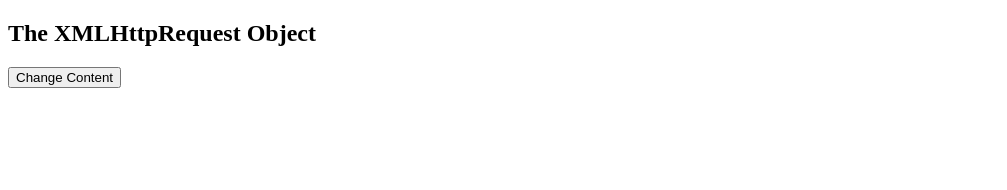
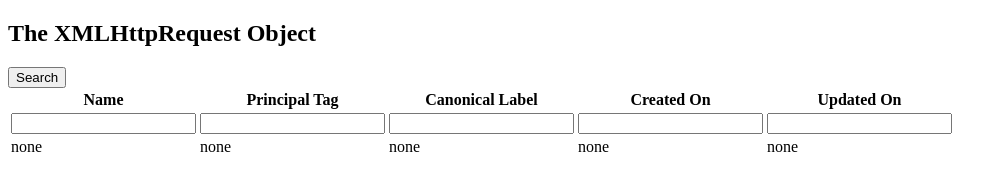
Before and after one commit to adamgcraig/NPDSSearch, a plain HTML site: page NPDSSearch1.html in a window 1280 px wide. Shown: the whole page, without its empty margins (0-1007 px from the left). Drawn offline with Linux system fonts and the light colour scheme.

Commit message:
Backup what we have to NPDSSearch1.html.

```diff
--- a/NPDSSearch1.html
+++ b/NPDSSearch1.html
@@ -4,20 +4,73 @@
 
 <div id="demo">
 <h2>The XMLHttpRequest Object</h2>
-<button type="button" onclick="loadDoc()">Change Content</button>
+<button type="button" onclick="loadDoc()">Search</button>
+<table id="resultsTable">
+  <thead>
+  <tr>
+    <th>Name</th>
+    <th>Principal Tag</th>
+    <th>Canonical Label</th>
+    <th>Created On</th>
+    <th>Updated On</th>
+  </tr>
+  <tr>
+    <td><input id="nameInput" type="text"></td>
+    <td><input id="principalTagInput" type="text"></td>
+    <td><input id="canonicalLabelInput" type="text"></td>
+    <td><input id="createdOnInput" type="text"></td>
+    <td><input id="updatedOnInput" type="text"></td>
+  </tr>
+  </thead>
+  <tbody id="resultsRows">
+  <td>none</td>
+  <td>none</td>
+  <td>none</td>
+  <td>none</td>
+  <td>none</td>
+  </tbody>
+</table>
 </div>
 
 <script>
 function loadDoc() {
   const xhttp = new XMLHttpRequest();
   xhttp.onload = function() {
-    document.getElementById("demo").innerHTML =
-    this.responseText;
+    const xmlDoc = this.responseXML;
+    console.log("response:")
+    console.log(xmlDoc)
+    const results = xmlDoc.getElementsByTagName("NexusResRep");
+    console.log("results:")
+    console.log(results)
+    let rows = ""
+    for (let i = 0; i < results.length; i++) {
+      let result = results[i]
+      console.log("result"+i+":")
+      console.log(result)
+      let name = result.getElementsByTagName("Name")[0].innerHTML;
+      console.log("name:")
+      console.log(name)
+      let principalTag = result.getElementsByTagName("PrincipalTag")[0].innerHTML;
+      console.log("principal tag:")
+      console.log(principalTag)
+      let canonicalLabel = result.getElementsByTagName("CanonicalLabel")[0].innerHTML;
+      console.log("canonical label:")
+      console.log(canonicalLabel)
+      let createdOn = result.getElementsByTagName("CreatedOn")[0].innerHTML;
+      console.log("created on:")
+      console.log(createdOn)
+      let updatedOn = result.getElementsByTagName("UpdatedOn")[0].innerHTML;
+      console.log("updated on:")
+      console.log(updatedOn)
+      rows += "<tr><td>" + name + "</td><td>" + principalTag + "</td><td>" + canonicalLabel + "</td><td>" + createdOn + "</td><td>" + updatedOn + "</td></tr>"
+    }
+    console.log("rows:")
+    console.log(rows)
+    document.getElementById("resultsRows").innerHTML= rows
   }
   xhttp.open("GET", "npds.brainhealthalliance.net.brainias.xml");
   xhttp.send();
 }
 </script>
-
 </body>
 </html>
```
